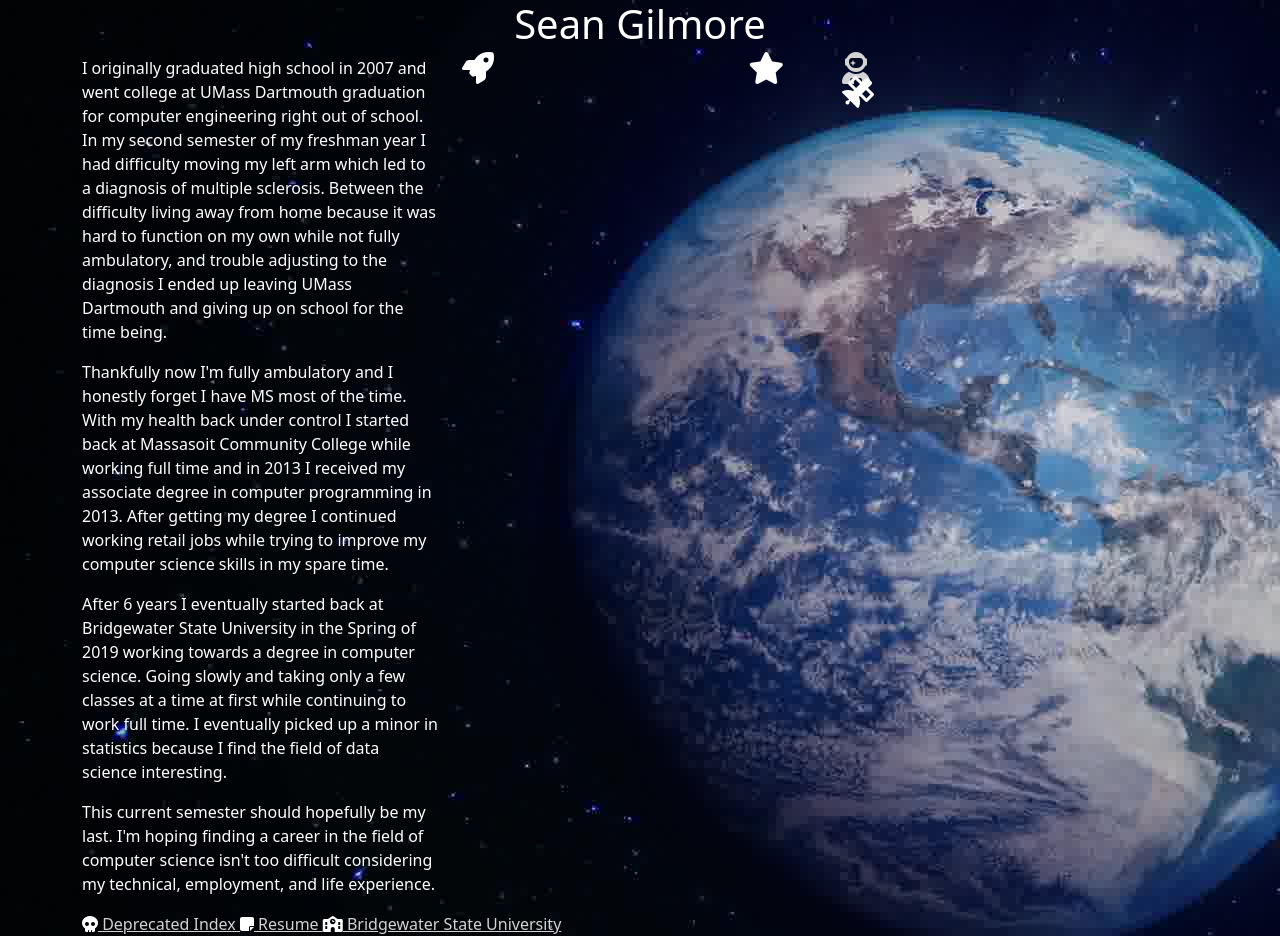
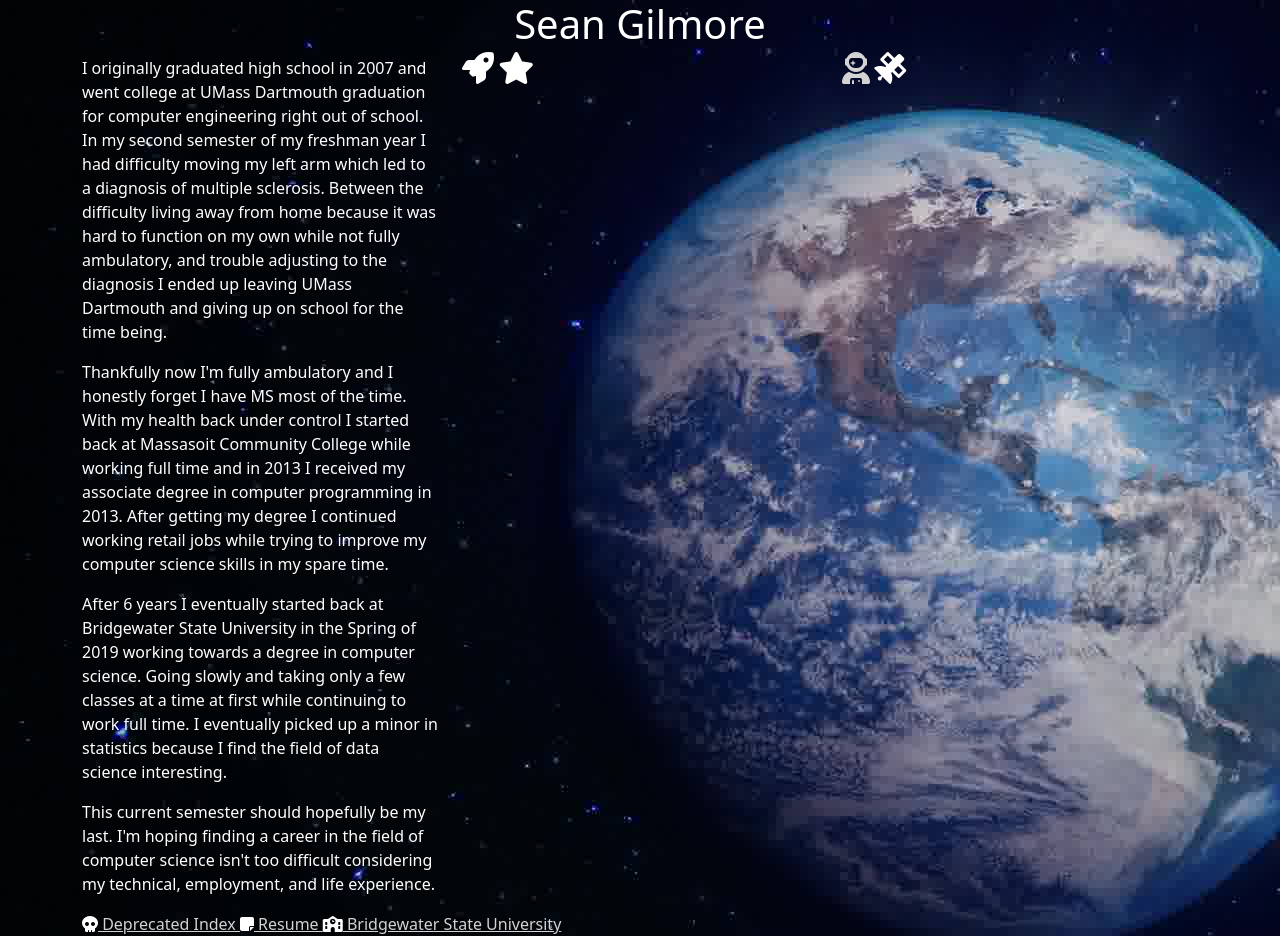
Before and after one commit to spgilm/spgilm.github.io, a plain HTML site: page index.html in a window 1280 px wide. Drawn offline with nearby package versions, Linux system fonts and the light colour scheme.

Commit message:
Minor chanes

```diff
--- a/index.html
+++ b/index.html
@@ -24,6 +24,7 @@ body
     background-image: url("images/background-01.jpg");
     color:white
 }
+
 @media screen and (min-width: 100px)
 {
     body
@@ -185,12 +186,10 @@ body
           </div>
           <div class="col-lg">
             <i class="fa-solid fa-rocket fa-2xl"></i>
-            <span style="padding-left:250px"></span>
             <i class="fa-solid fa-star fa-2xl"></i>
           </div>
           <div class="col-lg">
             <a href=" " title="Resize the window width to spin the globe."><i class="fa-solid fa-user-astronaut fa-2xl" ></i></a>
-            <span style="padding-left:300px"></span>
             <i class="fa-solid fa-satellite fa-2xl"></i>
           </div>
         </div>
```
